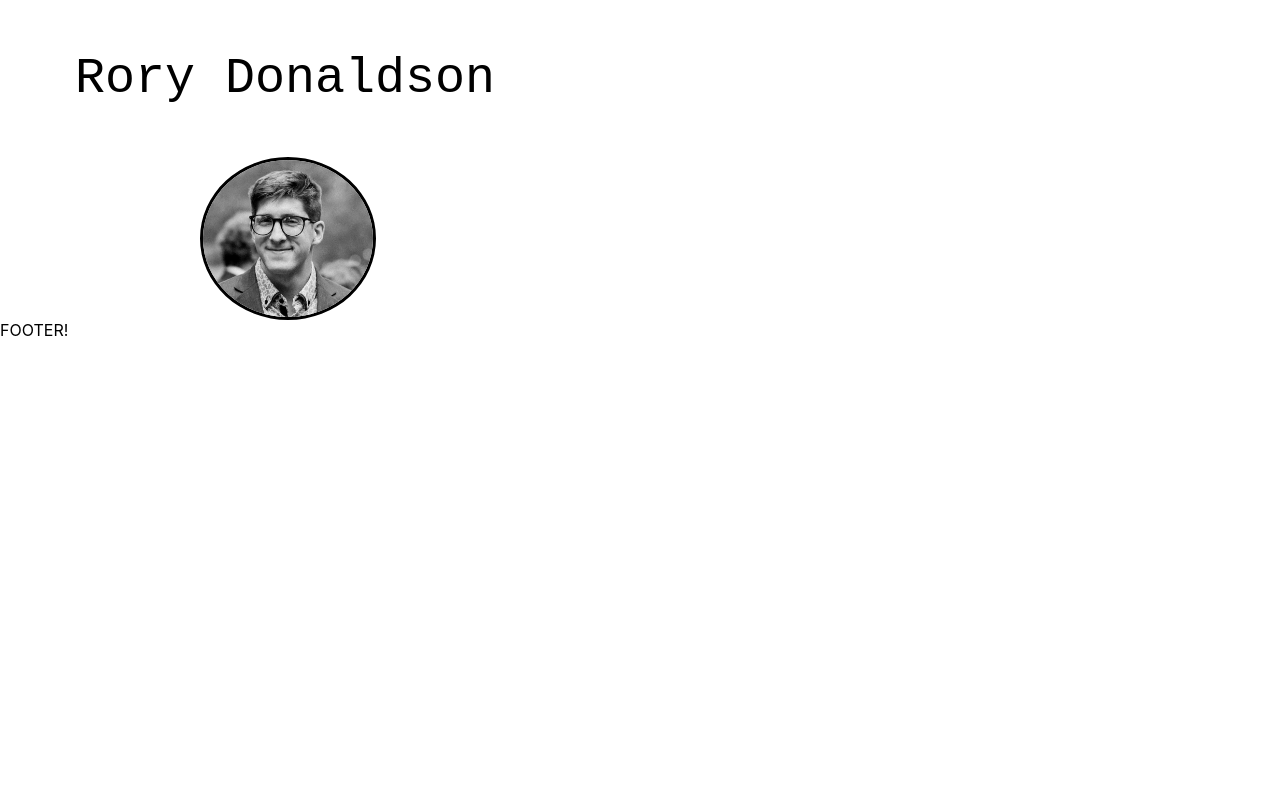
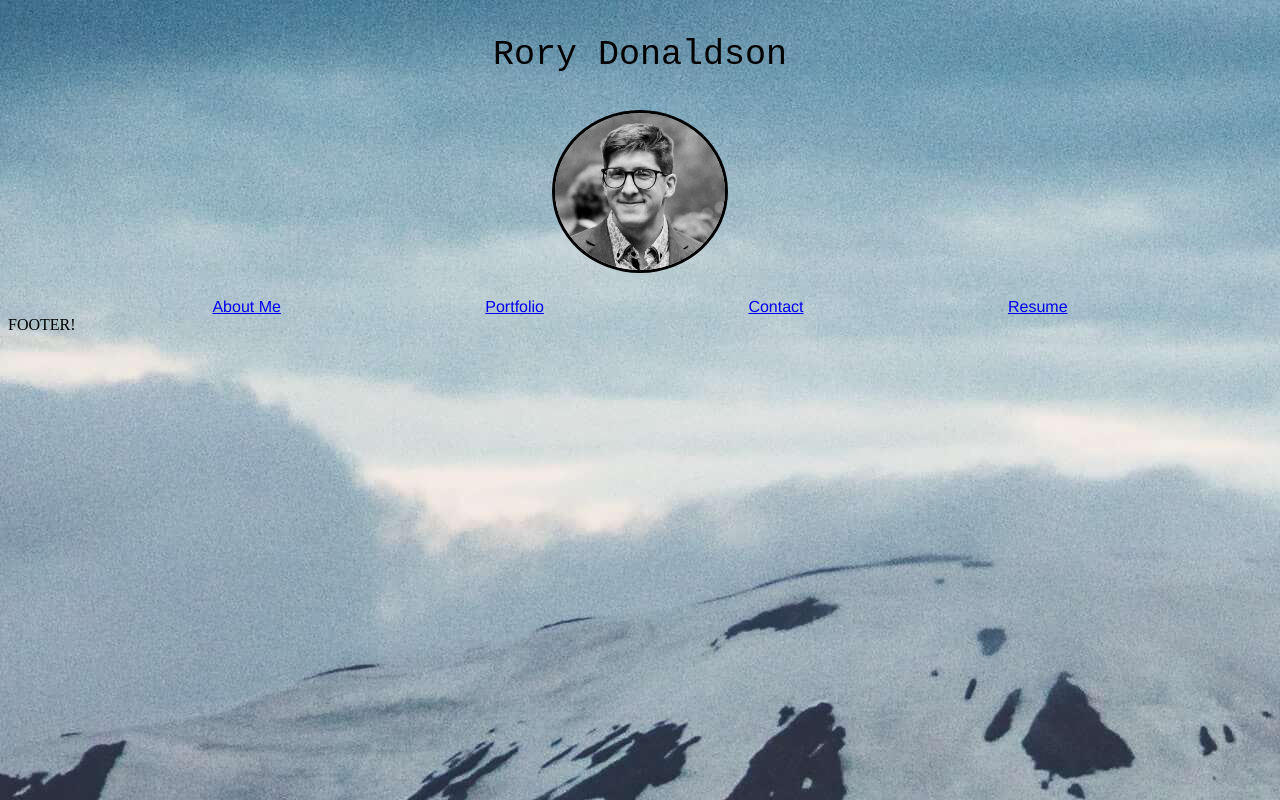
Before and after one commit to rorylkd/Portfolio_4.0, a React (Create React App) app in the folder portfolio_4.0/: page / in a window 1280 px wide. Built offline with nearby package versions, Linux system fonts and the light colour scheme.

Commit message:
Added background image

```diff
--- a/portfolio_4.0/src/components/Header.js
+++ b/portfolio_4.0/src/components/Header.js
@@ -1,25 +1,25 @@
-import React from 'react';
-import profilepic from '../assets/profilepic2_compressed.jpg'
+import React from "react";
+import profilepic from "../assets/profilepic2_compressed.jpg";
+import Nav from "./Navigation";
 
 const imgStyle = {
-    height:  '157px',
-    width: '170px',
-    display: 'block',
-    marginLeft: '200px',
-    // marginLeft: 'auto',
-    // marginRight: 'auto',
-    borderRadius: '50%',
-    borderStyle: 'solid',
-}
+  height: "157px",
+  width: "170px",
+  display: "block",
+  marginLeft: "auto",
+  marginRight: "auto",
+  borderRadius: "50%",
+  borderStyle: "solid",
+  marginBottom: "25px",
+};
 
 const nameStyle = {
-    display: 'block',
-    marginLeft: '75px',
-    fontFamily: 'monospace',
-    fontSize: '50px',
-    color: 'black',
-
-}
+  display: "block",
+  fontFamily: "monospace",
+  fontSize: "35px",
+  color: "black",
+  textAlign: "center",
+};
 
 export default function Header() {
   console.log("This is the header!");
@@ -30,11 +30,7 @@ export default function Header() {
         <p style={nameStyle}>Rory Donaldson</p>
         <img src={profilepic} alt="Profile Pic" style={imgStyle}></img>
       </div>
-            {/* < Nav /> */}
+      <Nav />
     </header>
-    )
-
-
-
-
+  );
 }
--- a/portfolio_4.0/src/components/Navigation.js
+++ b/portfolio_4.0/src/components/Navigation.js
@@ -0,0 +1,22 @@
+import React from 'react';
+
+const navStyle = {
+    display: 'flex',
+    fontFamily: 'helvetica',
+    flexDirection: 'row',
+    alignItems: 'flex-start',
+    justifyContent: 'space-evenly',
+}
+
+
+
+export default function Nav() {
+    return (
+        <nav style={navStyle}>
+            <div><a href='#'>About Me</a></div>
+            <div><a href='#'>Portfolio</a></div>
+            <div><a href='#'>Contact</a></div>
+            <div><a href='#'>Resume</a></div>
+        </nav>
+    )
+}
--- a/portfolio_4.0/src/index.css
+++ b/portfolio_4.0/src/index.css
@@ -1,13 +1,3 @@
 body {
-  margin: 0;
-  font-family: -apple-system, BlinkMacSystemFont, 'Segoe UI', 'Roboto', 'Oxygen',
-    'Ubuntu', 'Cantarell', 'Fira Sans', 'Droid Sans', 'Helvetica Neue',
-    sans-serif;
-  -webkit-font-smoothing: antialiased;
-  -moz-osx-font-smoothing: grayscale;
+  background-image: url(../src/assets/background_compressed.jpg);
 }
-
-code {
-  font-family: source-code-pro, Menlo, Monaco, Consolas, 'Courier New',
-    monospace;
-}
```
Also changed, not shown: portfolio_4.0/public/logo192.png (deleted), portfolio_4.0/public/logo512.png (deleted). Lines whose indentation alone changed are shown as unchanged.
